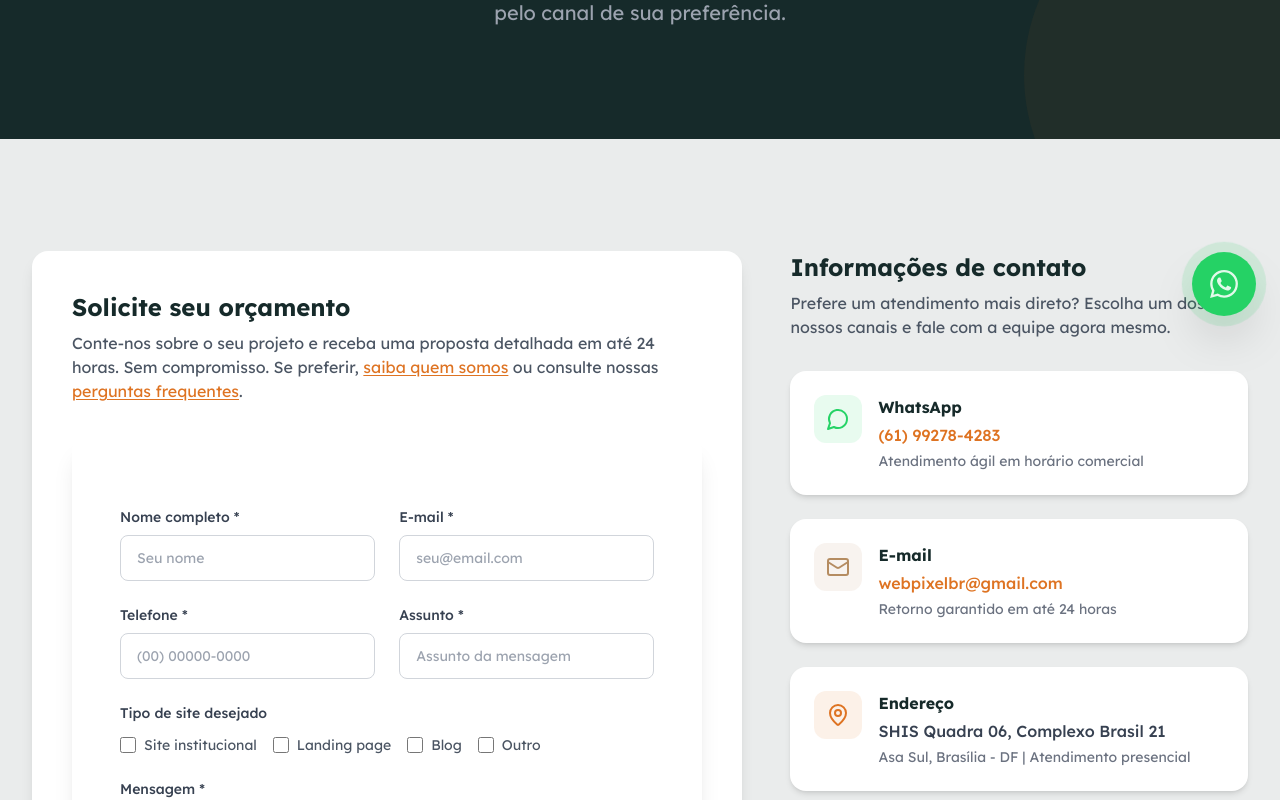
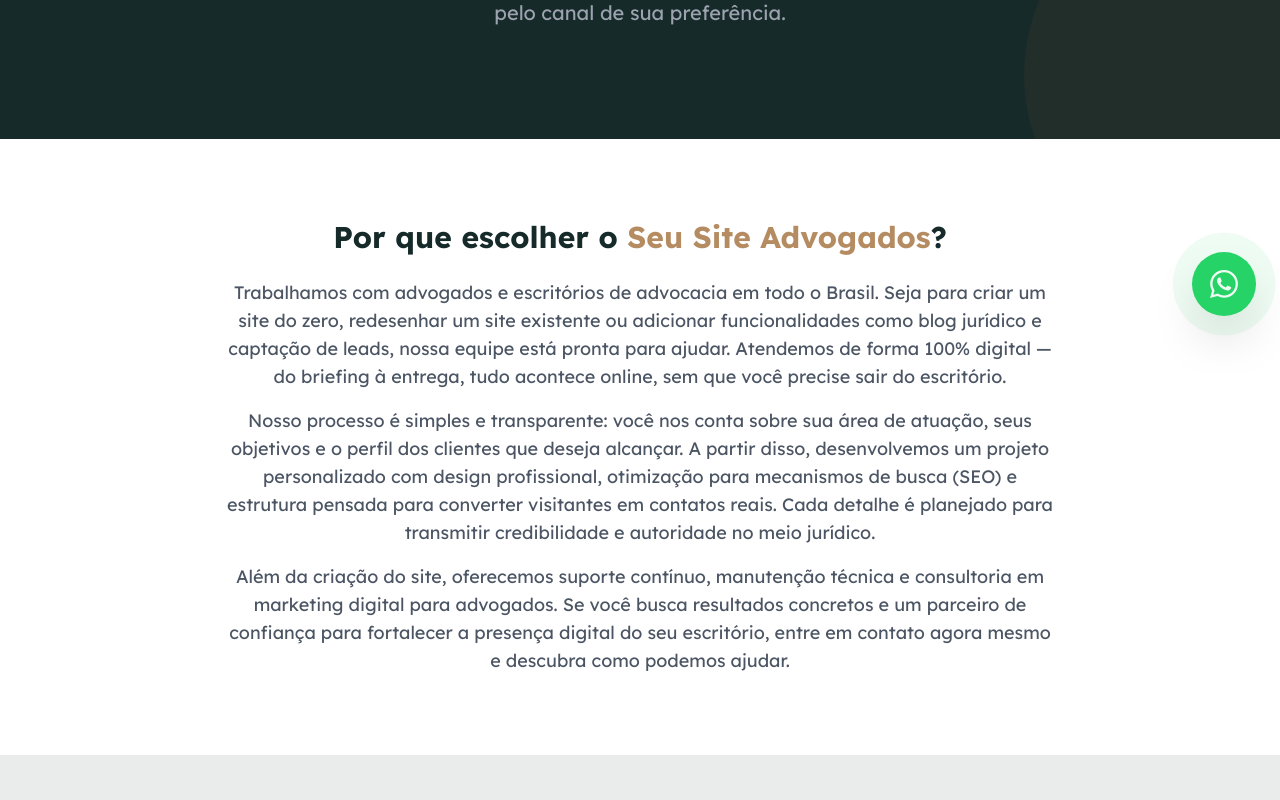
Before and after one commit to webpixeldf/seu-site-advogados, a Next.js app: page /contatos in a window 1280 px wide. Shown: the part 460-1260 px from the top of the page. Built offline with nearby package versions, Linux system fonts and the light colour scheme.

Commit message:
Fix: titles, descriptions, thin content, blog links limit

```diff
--- a/src/app/(frontend)/blog/[slug]/page.tsx
+++ b/src/app/(frontend)/blog/[slug]/page.tsx
@@ -24,7 +24,7 @@
   const canonicalToHome = slug === 'criacao-de-site-para-advogados'
 
   return {
-    title: `${title} | Blog Seu Site Advogados`,
+    title: title,
     description: post
       ? post.resumo
       : `Leia o artigo completo sobre ${title.toLowerCase()} no blog do Seu Site Advogados.`,
--- a/src/app/(frontend)/blog/page.tsx
+++ b/src/app/(frontend)/blog/page.tsx
@@ -62,10 +62,14 @@
           </div>
 
           <div className="grid grid-cols-1 md:grid-cols-2 lg:grid-cols-3 gap-8">
-            {blogPosts.map((post) => (
+            {blogPosts.slice(0, 30).map((post) => (
               <BlogCard key={post.slug} {...post} />
             ))}
           </div>
+
+          <p className="text-center text-gray-500 font-lexend text-sm mt-8">
+            Mostrando 30 de {blogPosts.length} artigos
+          </p>
 
           {/* Internal link to homepage */}
           <div className="mt-16 text-center p-8 bg-white rounded-2xl border border-gray-200">
--- a/src/app/(frontend)/contatos/page.tsx
+++ b/src/app/(frontend)/contatos/page.tsx
@@ -5,11 +5,11 @@
 import { Phone, Mail, MapPin, Clock, MessageCircle } from 'lucide-react'
 
 export const metadata: Metadata = {
-  title: 'Contato | Solicite seu Site para Advogados',
-  description: 'Entre em contato com o Seu Site Advogados. Solicite um orçamento para criação de site para advogados. WhatsApp (61) 99278-4283 ou visite nosso escritório em Brasília.',
+  title: 'Contato',
+  description: 'Solicite um orçamento para criação de site para advogados. WhatsApp (61) 99278-4283 ou visite nosso escritório em Brasília.',
   alternates: { canonical: '/contatos' },
   openGraph: {
-    title: 'Contato | Solicite seu Site para Advogados',
+    title: 'Contato | Seu Site Advogados',
     description: 'Solicite um orçamento para criação de site para advogados. WhatsApp (61) 99278-4283.',
     url: '/contatos',
     images: [{ url: '/images/site-para-advogados.webp', width: 800, height: 800, alt: 'Seu Site Advogados' }],
@@ -70,6 +70,26 @@
           <p className="text-gray-400 font-lexend text-lg md:text-xl max-w-2xl mx-auto leading-relaxed">
             Quer saber mais sobre a criação de site para advogados ou solicitar um orçamento personalizado? <Link href="/portfolio" className="text-[#b58c61] hover:text-[#de7322] underline underline-offset-2 transition-colors duration-300">Conheça nossos projetos</Link> e veja a qualidade do nosso trabalho. Estamos prontos para atender você pelo canal de sua preferência.
           </p>
+        </div>
+      </section>
+
+      {/* About Our Service */}
+      <section className="py-16 md:py-20 bg-white">
+        <div className="container-custom max-w-4xl mx-auto text-center">
+          <h2 className="text-2xl md:text-3xl font-bold text-[#162a2a] font-lexend mb-6">
+            Por que escolher o <span className="text-[#b58c61]">Seu Site Advogados</span>?
+          </h2>
+          <div className="text-gray-600 font-lexend text-base md:text-lg leading-relaxed space-y-4">
+            <p>
+              Trabalhamos com advogados e escritórios de advocacia em todo o Brasil. Seja para criar um site do zero, redesenhar um site existente ou adicionar funcionalidades como blog jurídico e captação de leads, nossa equipe está pronta para ajudar. Atendemos de forma 100% digital — do briefing à entrega, tudo acontece online, sem que você precise sair do escritório.
+            </p>
+            <p>
+              Nosso processo é simples e transparente: você nos conta sobre sua área de atuação, seus objetivos e o perfil dos clientes que deseja alcançar. A partir disso, desenvolvemos um projeto personalizado com design profissional, otimização para mecanismos de busca (SEO) e estrutura pensada para converter visitantes em contatos reais. Cada detalhe é planejado para transmitir credibilidade e autoridade no meio jurídico.
+            </p>
+            <p>
+              Além da criação do site, oferecemos suporte contínuo, manutenção técnica e consultoria em marketing digital para advogados. Se você busca resultados concretos e um parceiro de confiança para fortalecer a presença digital do seu escritório, entre em contato agora mesmo e descubra como podemos ajudar.
+            </p>
+          </div>
         </div>
       </section>
 
--- a/src/app/(frontend)/faq/page.tsx
+++ b/src/app/(frontend)/faq/page.tsx
@@ -5,8 +5,8 @@
 import { Phone, HelpCircle } from 'lucide-react'
 
 export const metadata: Metadata = {
-  title: 'Dúvidas Frequentes | Seu Site Advogados',
-  description: 'Respostas sobre domínio .adv.br, hospedagem, conformidade com a OAB, blog jurídico, relatórios de acesso e outros detalhes técnicos do seu projeto.',
+  title: 'Dúvidas Frequentes',
+  description: 'Respostas sobre domínio .adv.br, hospedagem, conformidade com a OAB, blog jurídico e outros detalhes técnicos do seu projeto.',
   alternates: { canonical: '/faq' },
   openGraph: {
     title: 'Dúvidas Frequentes | Seu Site Advogados',
--- a/src/app/(frontend)/portfolio/page.tsx
+++ b/src/app/(frontend)/portfolio/page.tsx
@@ -4,11 +4,11 @@
 import { ExternalLink, Phone, Layout, Layers } from 'lucide-react'
 
 export const metadata: Metadata = {
-  title: 'Portfólio | Sites para Advogados que Criamos',
-  description: 'Conheça os sites para advogados e escritórios de advocacia que desenvolvemos. Cases de sucesso com design profissional, SEO otimizado e alta conversão.',
+  title: 'Portfólio',
+  description: 'Conheça os sites para advogados e escritórios que desenvolvemos. Cases de sucesso com design profissional, SEO e alta conversão.',
   alternates: { canonical: '/portfolio' },
   openGraph: {
-    title: 'Portfólio | Sites para Advogados que Criamos',
+    title: 'Portfólio | Seu Site Advogados',
     description: 'Conheça os sites para advogados e escritórios que desenvolvemos. Cases de sucesso com design profissional e SEO.',
     url: '/portfolio',
     images: [{ url: '/images/site-para-advogados.webp', width: 800, height: 800, alt: 'Seu Site Advogados' }],
--- a/src/app/(frontend)/quem-somos/page.tsx
+++ b/src/app/(frontend)/quem-somos/page.tsx
@@ -4,11 +4,11 @@
 import { CheckCircle, Phone } from 'lucide-react'
 
 export const metadata: Metadata = {
-  title: 'Quem Somos | Especialistas em Site para Advogados',
-  description: 'Conheça o Seu Site Advogados: equipe especializada em criação de sites para advogados e escritórios de advocacia. Parceiros do seu sucesso digital.',
+  title: 'Quem Somos',
+  description: 'Conheça o Seu Site Advogados: equipe especializada em criação de sites para advogados e escritórios de advocacia.',
   alternates: { canonical: '/quem-somos' },
   openGraph: {
-    title: 'Quem Somos | Especialistas em Site para Advogados',
+    title: 'Quem Somos | Seu Site Advogados',
     description: 'Equipe especializada em criação de sites para advogados e escritórios de advocacia.',
     url: '/quem-somos',
     images: [{ url: '/images/site-para-advogados.webp', width: 800, height: 800, alt: 'Seu Site Advogados' }],
```
Also changed, not shown: 1 other file (tests, documents, lock files or other folders).
